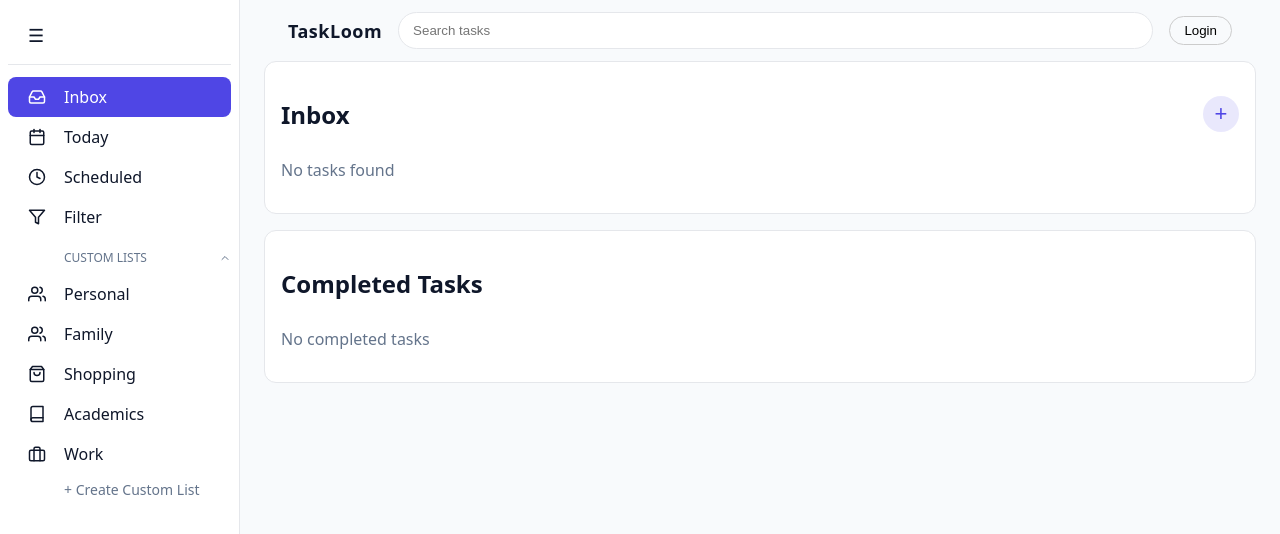
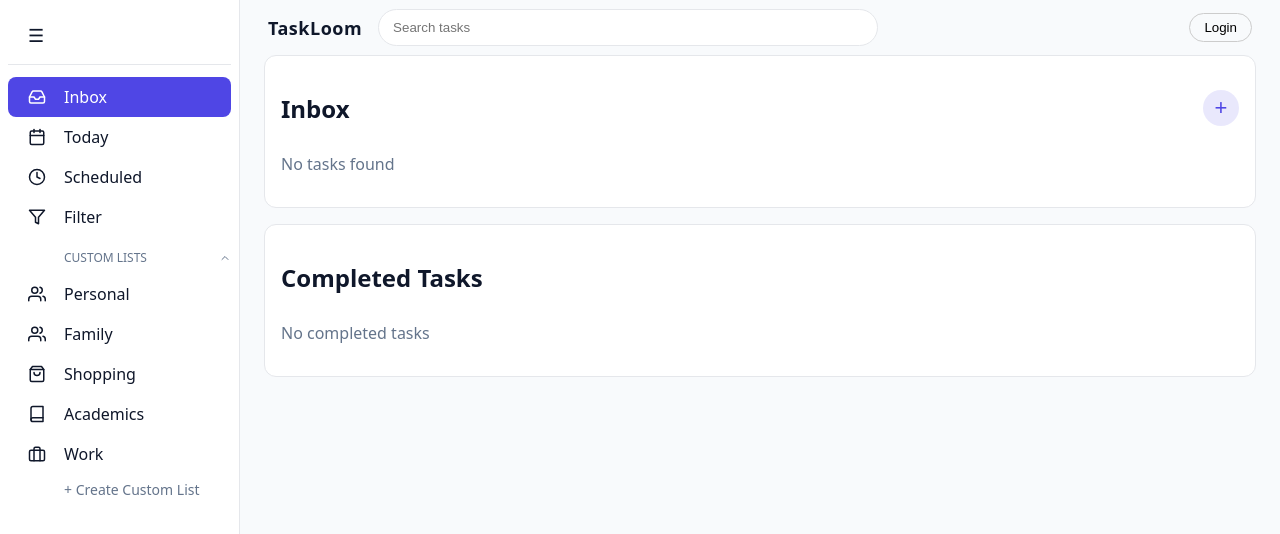
Before and after one commit to sukantadutta2003-tech/Task-Manager, a React (Create React App) app: page / in a window 1280 px wide. Shown: the top 534 px of the page. Built offline with nearby package versions, Linux system fonts and the light colour scheme.

Commit message:
Minor changes

```diff
--- a/src/styles/app.css
+++ b/src/styles/app.css
@@ -163,13 +163,12 @@ body {
   background: var(--bg);
 }
 
-/* ================== TOP BAR (UNCHANGED) ================== */
 .topbar {
-  display: grid;
-  grid-template-columns: auto 1fr auto;
+  display: flex;
   align-items: center;
+  justify-content: space-between;
+  padding: 9px 4px;
   gap: 16px;
-  padding: 12px 16px;
 }
 
 .topbar-title {
@@ -178,7 +177,7 @@ body {
 }
 
 .topbar-search {
-  width: 100%;
+  width: 500px;
   padding: 10px 14px;
   border-radius: 999px;
   border: 1px solid var(--border);
@@ -187,7 +186,7 @@ body {
 }
 /* ================= ADD TASK INPUT ================= */
 .task-input {
-  width: 100%;
+  width: 250px;
   padding: 10px 14px;
   border-radius: 999px;
   border: 1px solid var(--border);
@@ -293,12 +292,6 @@ body {
   background: var(--accent);
 }
 /* Topbar Layout */
-.topbar {
-  display: flex;
-  align-items: center;
-  justify-content: space-between;
-  padding: 12px 24px;
-}
 
 /* Logo (like YouTube text) */
 .topbar-logo {
@@ -311,7 +304,7 @@ body {
 .topbar-center {
   flex: 1;
   display: flex;
-  justify-content: center;
+  justify-content: flex-left;
 }
 
 /* Right login button */
```
